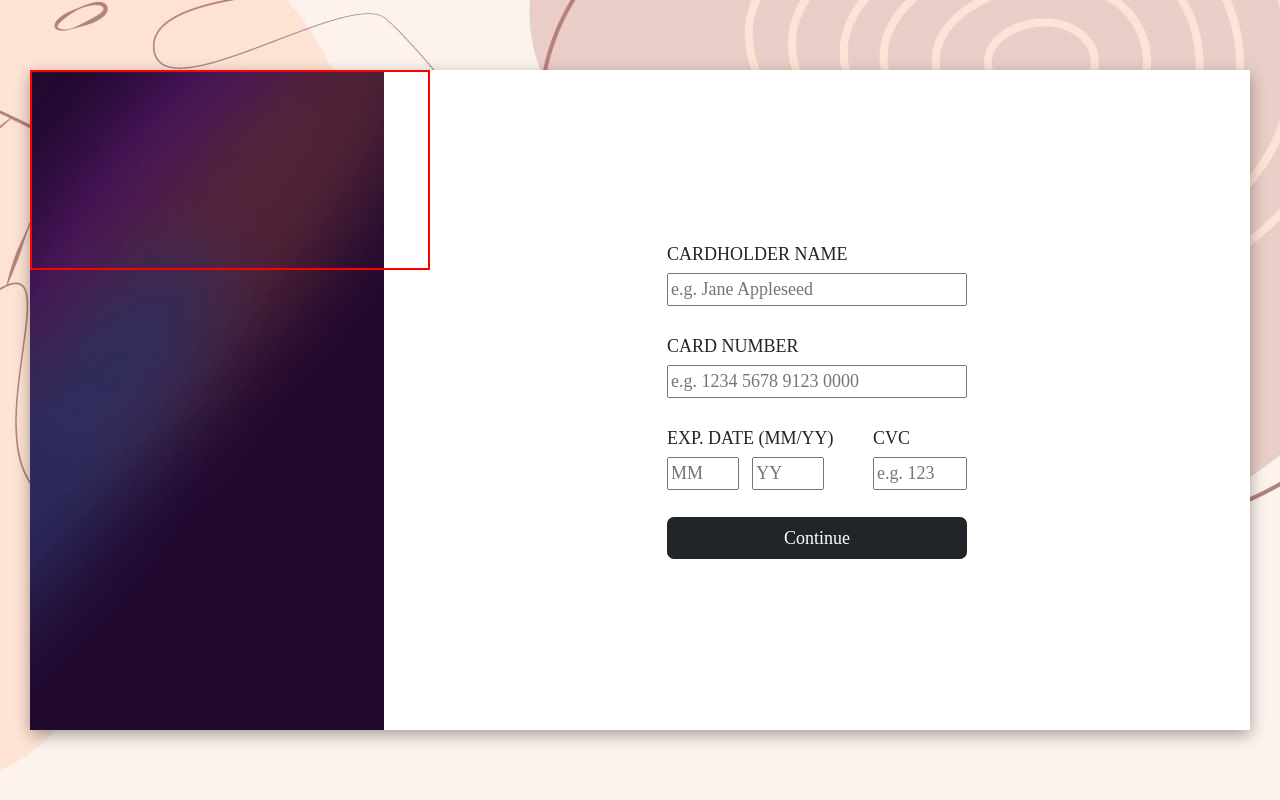
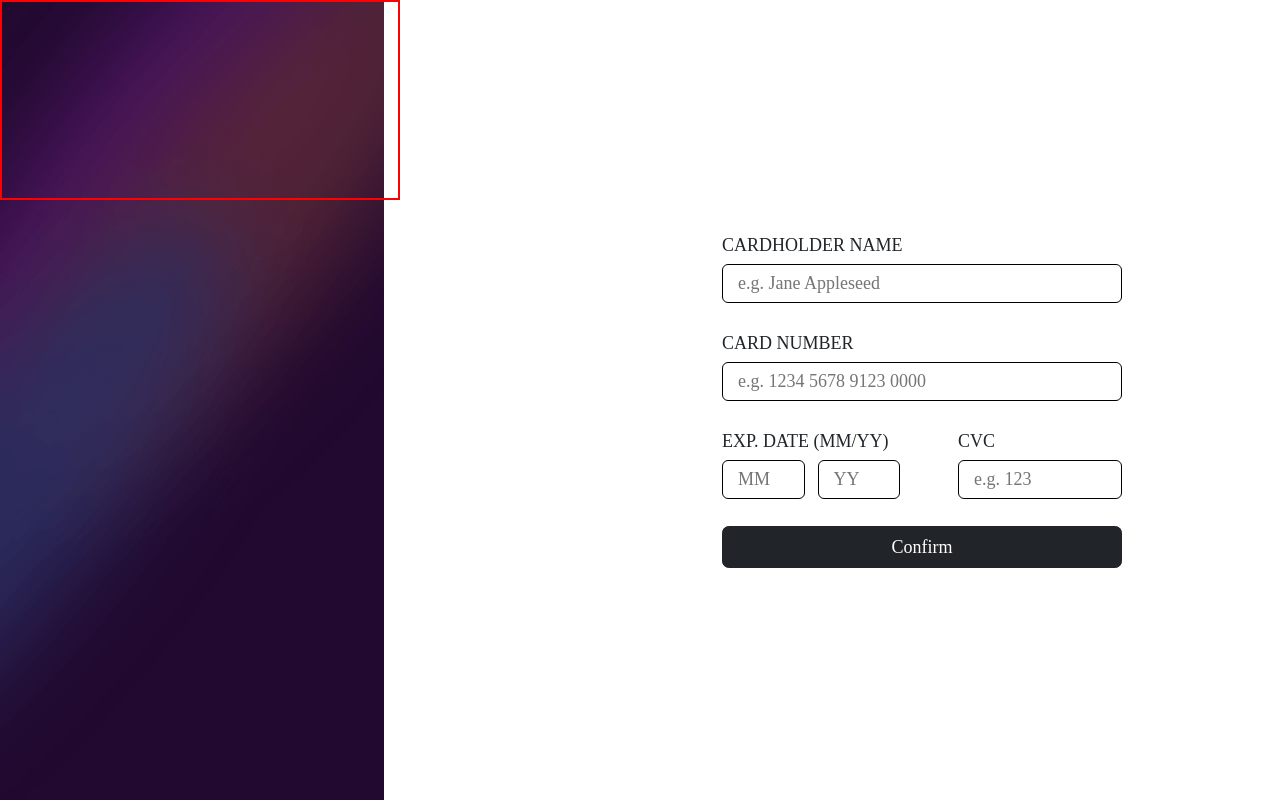
Before and after one commit to carolineregis/interactive-card, a plain HTML site: page index.html in a window 1280 px wide. Drawn offline with nearby package versions, Linux system fonts and the light colour scheme.

Commit message:
FIx(*): CSS adjustments

```diff
--- a/index.html
+++ b/index.html
@@ -18,7 +18,7 @@
 
   <div class="main-page">
     <div class="container-fluid d-flex card-container">
-      <div class="side-bg">
+      <div class="side-bg d-flex">
         <img src="images/bg-main-desktop.png" alt="" class="image-bg">
       </div>
 
@@ -48,7 +48,7 @@
               <input type="text" placeholder="e.g. 123" class="verification-code">
             </div>
           </div>
-          <button type="button" class="btn btn-dark"> Continue </button>
+          <button type="button" class="btn btn-dark"> Confirm </button>
 
         </div>
       </div>
--- a/styles.css
+++ b/styles.css
@@ -4,6 +4,11 @@
   font-size: 18px;
 }
 
+input {
+  border: solid 1px;
+  border-radius: 6px;
+  padding: 5px 15px 5px 15px;
+}
 
 .image-bg {
   height: 100%;
@@ -15,15 +20,20 @@
   display: flex;
   align-items: center;
   justify-content: center;
+  padding-left: 180px;
+}
+
+.side-bg {
+  width: 30%;
 }
 
 .main-page {
-  background-image: url('images/main_background.jpg');
+  /* background-image: url('images/main_background.jpg'); */
   position: absolute;
   width: 100%;
   height: 100%;
   display: flex;
-  padding: 70px 30px 70px 30px;
+  /* padding: 70px 30px 70px 30px; */
 }
 
 .card-container {
@@ -40,7 +50,7 @@
 
 
 .card-info-container {
-  width: 300px;
+  width: 400px;
   display: flex;
   flex-direction: column;
 }
@@ -68,5 +78,5 @@
 }
 
 .verification-code {
-  max-width: 94px;
+  max-width: 164px;
 }
```
